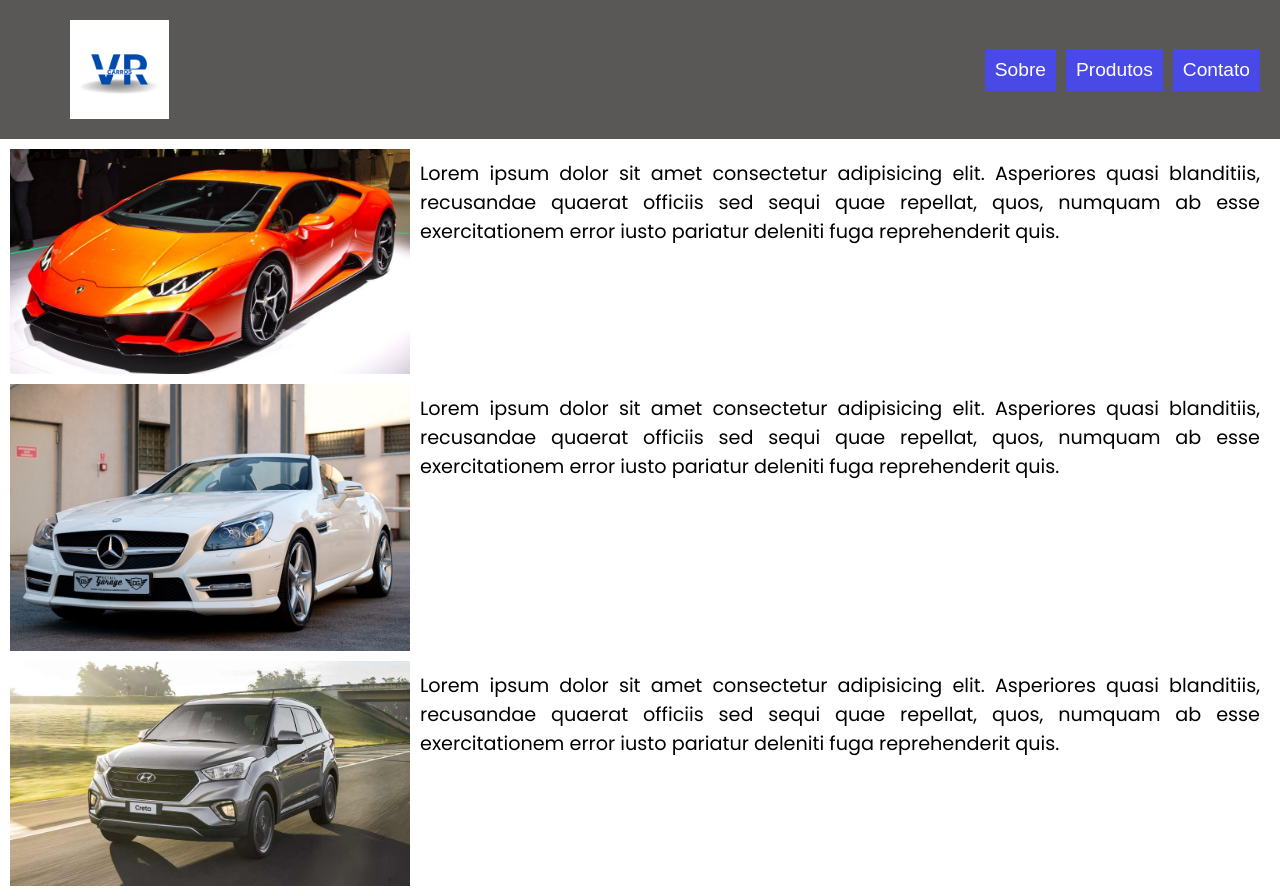
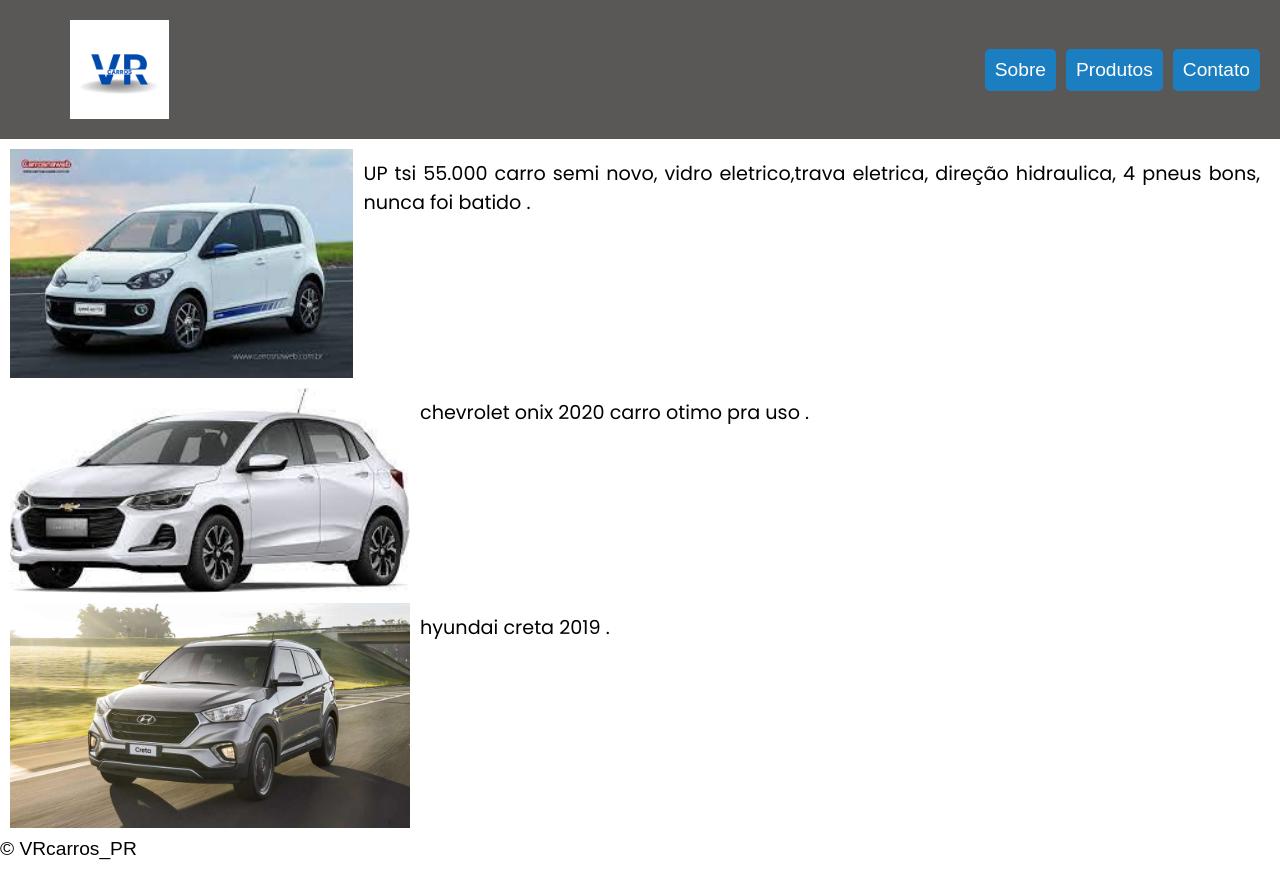
Before and after one commit to Pedrindelas2410/pedro-e-marcelo, a plain HTML site: page index.html in a window 1280 px wide. After the commit the page ends 860 px from the top, so only its background shows below. Drawn offline with Linux system fonts and the light colour scheme.

Commit message:
Add files via upload

```diff
--- a/index.html
+++ b/index.html
@@ -22,17 +22,28 @@
 
     <section>
         <div class="item">
-            <img src="imagem1.jpg" class="imagem">
-            <p class="paragrafo">Lorem ipsum dolor sit amet consectetur adipisicing elit. Asperiores quasi blanditiis, recusandae quaerat officiis sed sequi quae repellat, quos, numquam ab esse exercitationem error iusto pariatur deleniti fuga reprehenderit quis.</p>
+            <img src="imagem1.jpeg" class="imagem">
+            <p class="paragrafo">UP tsi 55.000
+                carro semi novo, vidro eletrico,trava eletrica, direção hidraulica, 4 pneus bons, nunca foi batido .</p>
         </div>
         <div class="item">
-            <img src="imagem2.jpg" class="imagem">
-            <p class="paragrafo">Lorem ipsum dolor sit amet consectetur adipisicing elit. Asperiores quasi blanditiis, recusandae quaerat officiis sed sequi quae repellat, quos, numquam ab esse exercitationem error iusto pariatur deleniti fuga reprehenderit quis.</p>
+            <img src="imagem2.jpeg" class="imagem">
+            <p class="paragrafo">chevrolet onix 2020
+                carro otimo pra uso .</p>
         </div>
         <div class="item">
             <img src="imagem3.jpg" class="imagem">
-            <p class="paragrafo">Lorem ipsum dolor sit amet consectetur adipisicing elit. Asperiores quasi blanditiis, recusandae quaerat officiis sed sequi quae repellat, quos, numquam ab esse exercitationem error iusto pariatur deleniti fuga reprehenderit quis.</p>
+            <p class="paragrafo">hyundai creta 2019
+                .</p>
         </div>
     </section>
+    <footer class="footer">
+        <nav>
+            <ul class="redesSociais">
+                <li><p>&copy; VRcarros_PR</p></li>
+                <li><a href="https://instagram.com/"img scr=""
+                </li>
+            </ul>
+        </nav>
 </body>
 </html>
--- a/style.css
+++ b/style.css
@@ -36,7 +36,8 @@
 .menu li a{
     display: block;
     padding: 10px;
-    background-color: rgb(73, 73, 232);
+    background-color: rgb(26, 126, 192);
+    border-radius: 5px;
 }
 
 .flex{
```
